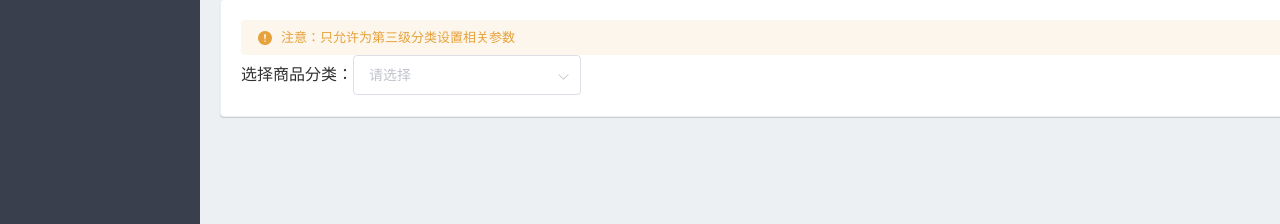
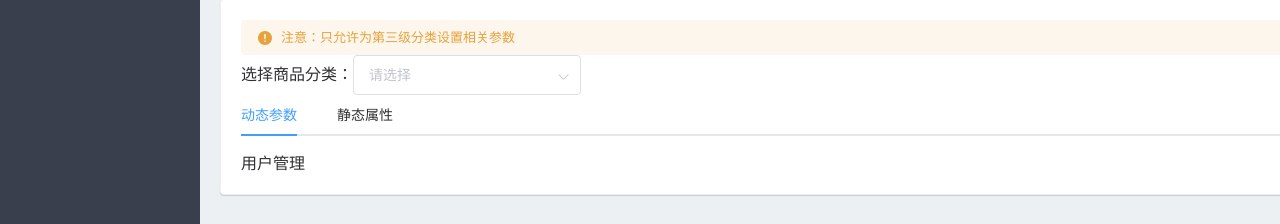
Before and after one commit to DamonMok/vue-admin, a Vue app: page /params in a window 1280 px wide. Shown: the part 108-332 px from the top of the page. Built offline with nearby package versions, Linux system fonts and the light colour scheme; no server answers; sample sign-in values are in the browser's storage.

Commit message:
动态参数/静态属性标签页渲染

```diff
--- a/src/common/element.js
+++ b/src/common/element.js
@@ -3,7 +3,7 @@ import {
         Input, Form, FormItem, Button, Message, Container, Header, Aside, Main,
         Menu, Submenu, MenuItem, Breadcrumb, BreadcrumbItem,
         Card, Row, Col, Table, TableColumn, Switch, Pagination,
-        Dialog, MessageBox, Tag, Tree, Select, Option, Cascader, Alert
+        Dialog, MessageBox, Tag, Tree, Select, Option, Cascader, Alert, Tabs, TabPane
 } from 'element-ui';
 
 Vue.use(Input)
@@ -33,6 +33,8 @@ Vue.use(Select)
 Vue.use(Option)
 Vue.use(Cascader)
 Vue.use(Alert)
+Vue.use(Tabs)
+Vue.use(TabPane)
 
 Vue.prototype.$message = Message
 Vue.prototype.$confirm = MessageBox.confirm
--- a/src/views/goods/Params.vue
+++ b/src/views/goods/Params.vue
@@ -15,6 +15,13 @@
           <el-cascader v-model="addCategoryValue" :options="addCategories" @change="handleChange" :props="addCategoryProps" clearable ref="cascader"></el-cascader>
         </el-col>
       </el-row>
+
+      <!-- Tabs标签区域 -->
+      <el-tabs v-model="activeName" @tab-click="handleClick">
+        <el-tab-pane label="动态参数" name="dynamic">用户管理</el-tab-pane>
+        <el-tab-pane label="静态属性" name="static">配置管理</el-tab-pane>
+      </el-tabs>
+
     </my-card>
   </div>
 </template>
@@ -42,6 +49,7 @@ export default {
       },
       addCategoryValue: [], // 选中的父级分类
       addCategories: [],
+      activeName: "dynamic", // 当前选择的tab标签页
     };
   },
   methods: {
@@ -57,6 +65,16 @@ export default {
     handleChange() {
       // 选择完毕收起选择框
       this.$refs.cascader.toggleDropDownVisible();
+
+      // 控制只允许选择第三级分类
+      if (this.addCategoryValue.length < 3) {
+        this.addCategoryValue = [];
+        return;
+      }
+    },
+    // 标签页发生改变
+    handleClick() {
+      console.log(this.activeName);
     },
   },
   created() {
```
